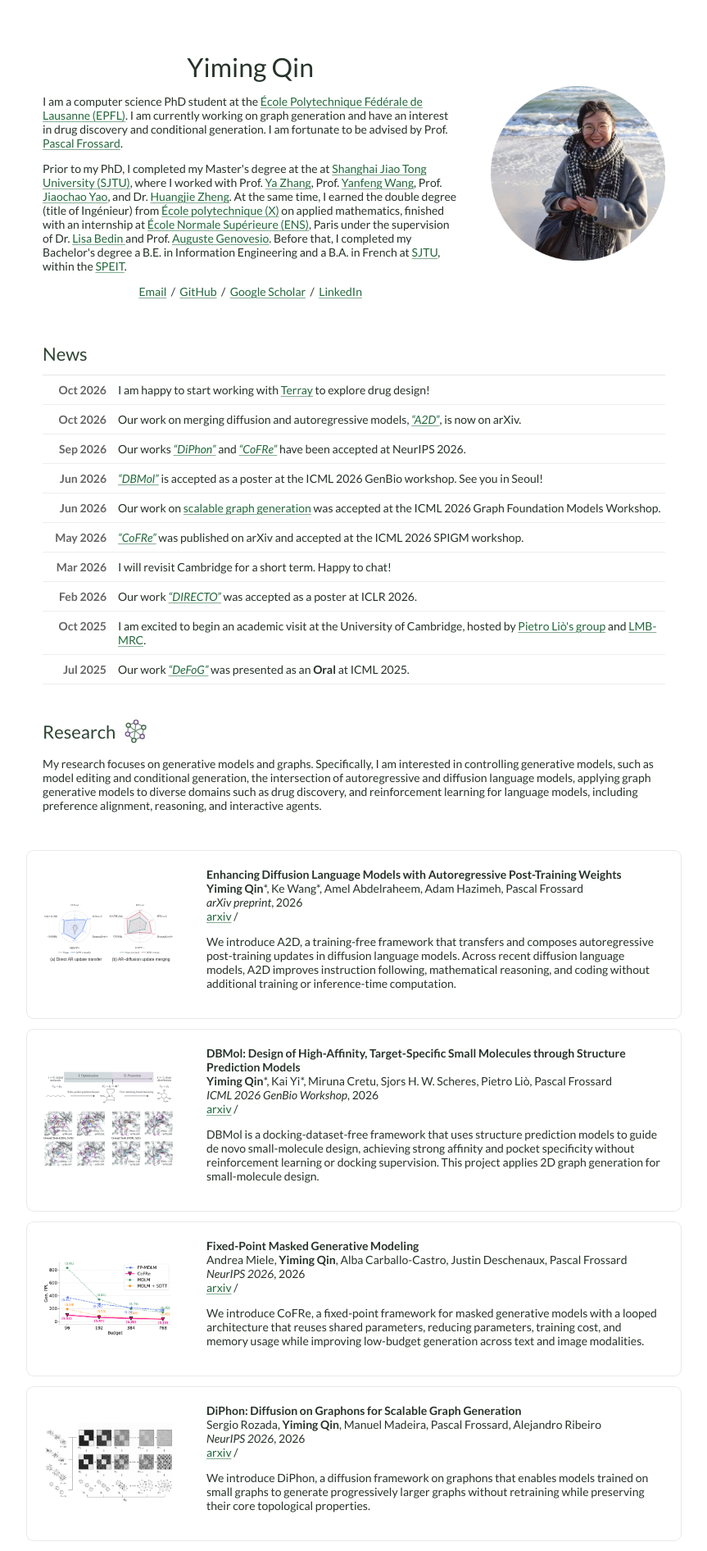
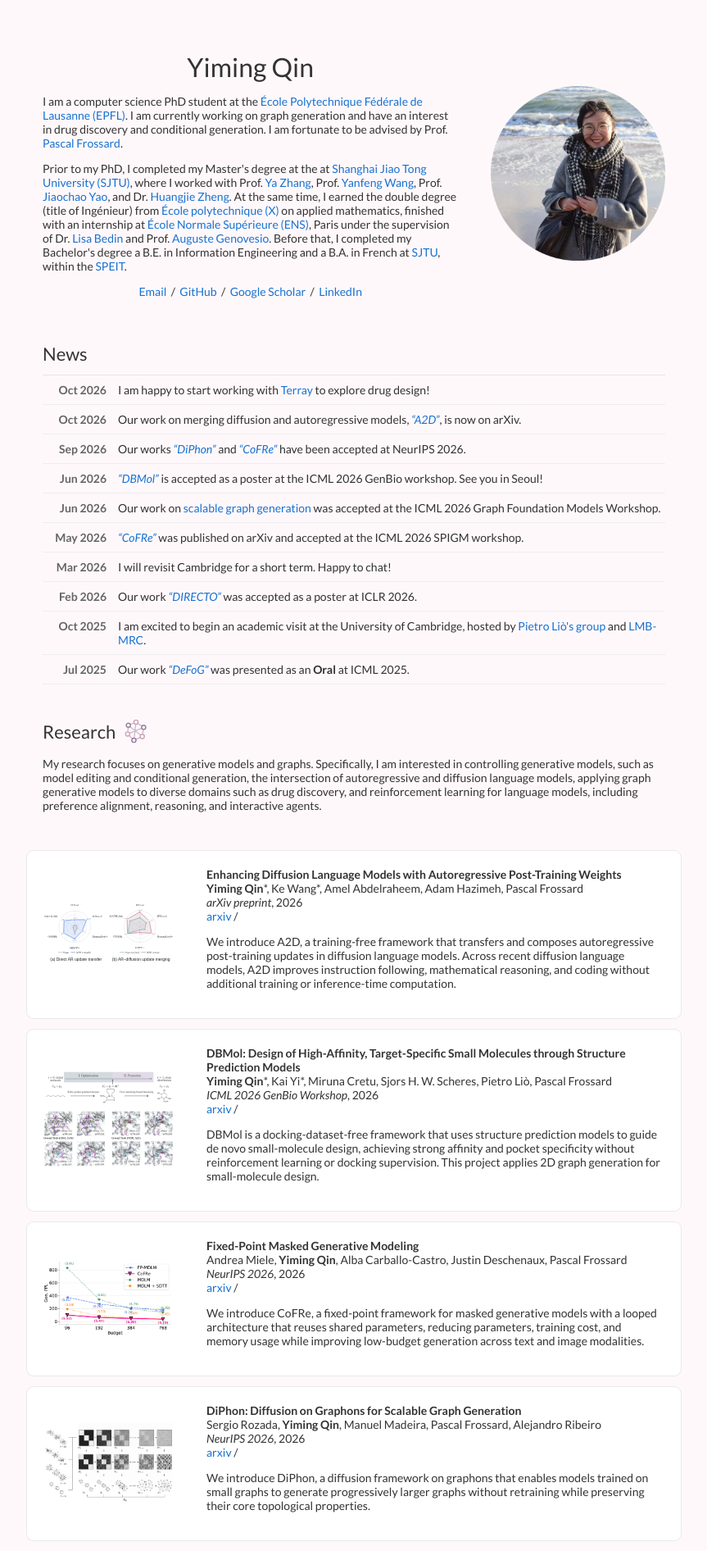
Before and after one commit to qym7/qym7.github.io, a Jekyll site: the page built from _posts/2026-10-06-A2D.markdown, in a window 1280 px wide. Shown: the top 1892 px of the page at 82% size, without its empty margins (208-1071 px from the left). Built offline with Jekyll 4.4.1, drawn with Linux system fonts in a browser that asks for light colours.

Commit message:
Restore blue links and use a soft pink background

```diff
--- a/_layouts/default.html
+++ b/_layouts/default.html
@@ -18,7 +18,7 @@
   <meta name="author" content="{{ site.name }}" />
   <meta name="viewport" content="width=device-width, initial-scale=1">
 
-  <link rel="stylesheet" type="text/css" href="{{ site.baseurl }}/style.css?v=20261013-hover" />
+  <link rel="stylesheet" type="text/css" href="{{ site.baseurl }}/style.css?v=20261013-pink" />
   <link rel="canonical" href="{{ page.url | replace:'index.html','' | prepend: site.baseurl | prepend: site.url }}">
   <link href="https://fonts.googleapis.com/css?family=Lato:400,700,400italic,700italic" rel="stylesheet" type="text/css">
 
--- a/style.scss
+++ b/style.scss
@@ -13,10 +13,8 @@
 /* BASE RULES */
 /**************/
 a {
-  color: #24683c;
-  text-decoration: underline;
-  text-decoration-color: rgba(36, 104, 60, 0.55);
-  text-underline-offset: 2px;
+  color: #1772d0;
+  text-decoration: none;
 }
 
 a:visited {
@@ -26,12 +24,11 @@ a:visited {
 a:focus,
 a:hover {
   color: #593472;
-  text-decoration-color: currentColor;
 }
 
 body {
-  background: #fff;
-  color: #27332a;
+  background: #fff8fb;
+  color: #333;
 }
 
 .page-content {
@@ -115,7 +112,7 @@ h2 {
   padding: 0px;
   margin: 0px;
   display:inline;
-  color: #2d4432;
+  color: #333;
 }
 
 h3 {
```
Also changed, not shown: images/research-mark.svg.
